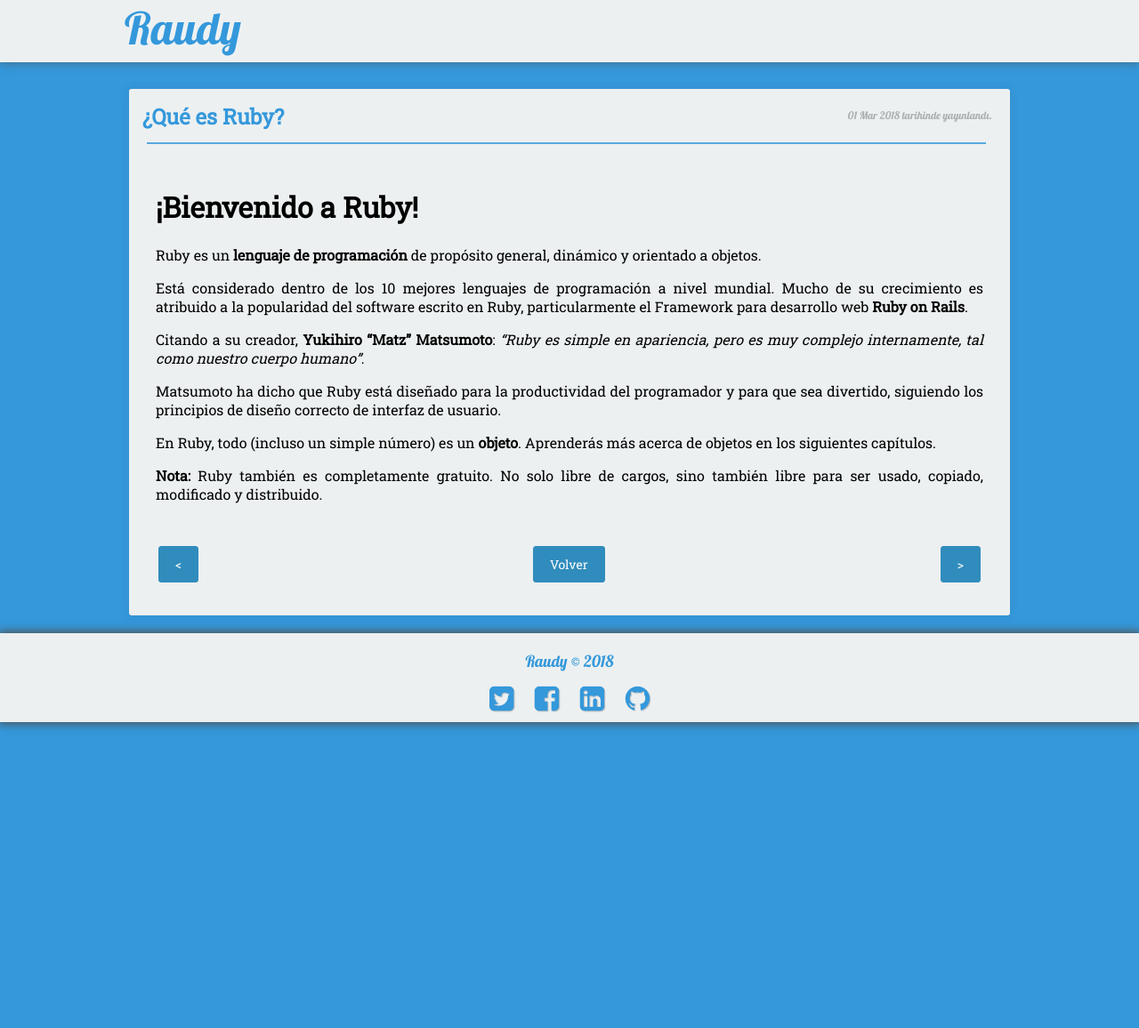
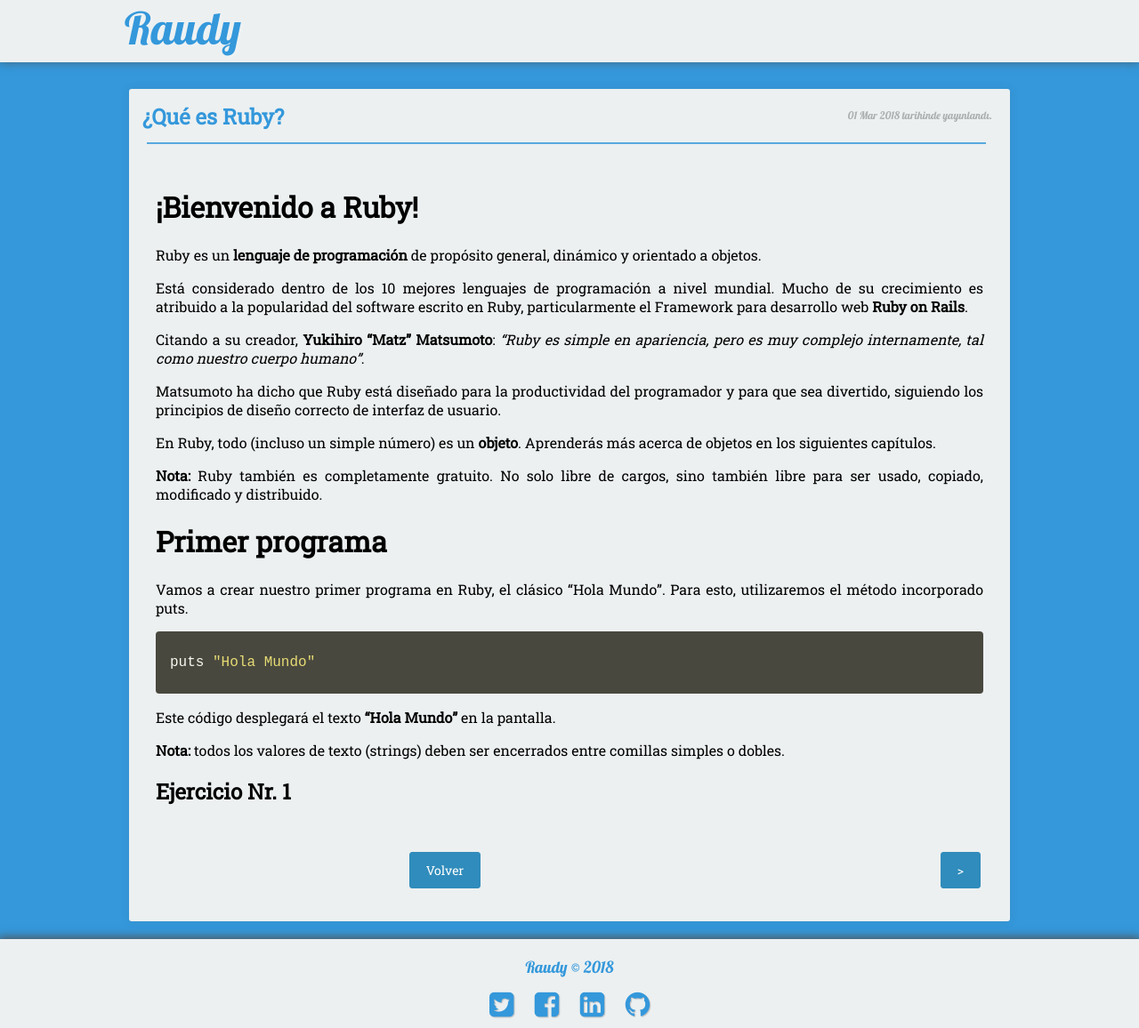
Before and after one commit to nisoto/Blog-anterior-2.0, a Jekyll site: the page built from _posts/2018-03-01-que-es-ruby.md, in a window 1280 px wide. Shown: the whole page at 89% size. Built offline with Jekyll 4.4.1, drawn with Linux system fonts in a browser that asks for light colours; nearby versions of some CDN libraries; before the commit the page ends 900 px from its top, so only the background shows below that.

Commit message:
Update 2018-03-01-que-es-ruby.md

```diff
--- a/_posts/2018-03-01-que-es-ruby.md
+++ b/_posts/2018-03-01-que-es-ruby.md
@@ -20,6 +20,20 @@ En Ruby, todo (incluso un simple número) es un **objeto**. Aprenderás más ace
 
 **Nota:** Ruby también es completamente gratuito. No solo libre de cargos, sino también libre para ser usado, copiado, modificado y distribuido.
 
+# Primer programa
+
+Vamos a crear nuestro primer programa en Ruby, el clásico "Hola Mundo". Para esto, utilizaremos el método incorporado puts.
+
+{% highlight ruby %}
+puts "Hola Mundo"
+{% endhighlight %}
+
+Este código desplegará el texto **"Hola Mundo"** en la pantalla.
+
+**Nota:** todos los valores de texto (strings) deben ser encerrados entre comillas simples o dobles.
+
+## Ejercicio Nr. 1
+
 |     |     |     |
 |:----|:---:|----:|
-| [<](https://nisoto.github.io/curso-ruby/){: .btn .btn-info} | [Volver](https://nisoto.github.io/curso-ruby/){: .btn .btn-info} | [>](https://nisoto.github.io/hola-ruby/){: .btn .btn-info} |
+| | [Volver](https://nisoto.github.io/blog/){: .btn .btn-info} | [>](https://nisoto.github.io/hola-ruby/){: .btn .btn-info} |
```
